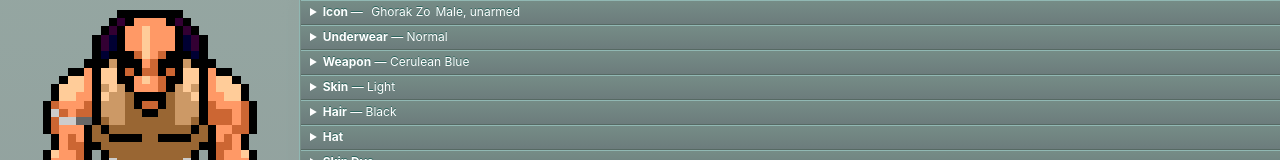
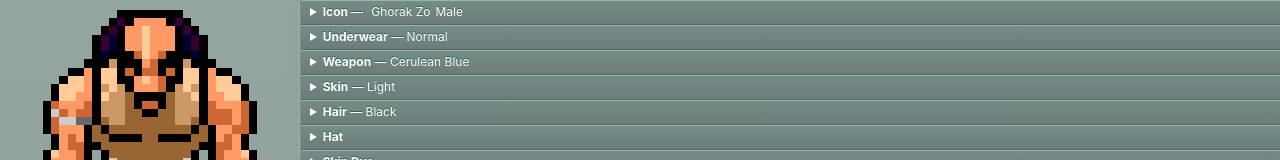
Before and after one commit to skirwan/stylunk, a React (Create React App) app: page / in a window 1280 px wide. Shown: the top 160 px of the page. Built offline with nearby package versions, Linux system fonts and the light colour scheme.

Commit message:
Armed/Unarmed condition backwards (#7)

```diff
--- a/src/IconChooser.tsx
+++ b/src/IconChooser.tsx
@@ -15,7 +15,7 @@ class IconCaption extends Component<CaptionProps> {
     override render() {
         let icon = this.props.icon;
 
-        let armed: JSX.Element = icon.armed ? <>, unarmed</> : <></>;
+        let armed: JSX.Element = icon.armed ? <></> : <>, unarmed</>;
         let variant: JSX.Element = icon.variant ? <i> ({capitalize(icon.variant)})</i> : <></>;
 
         return (
```
